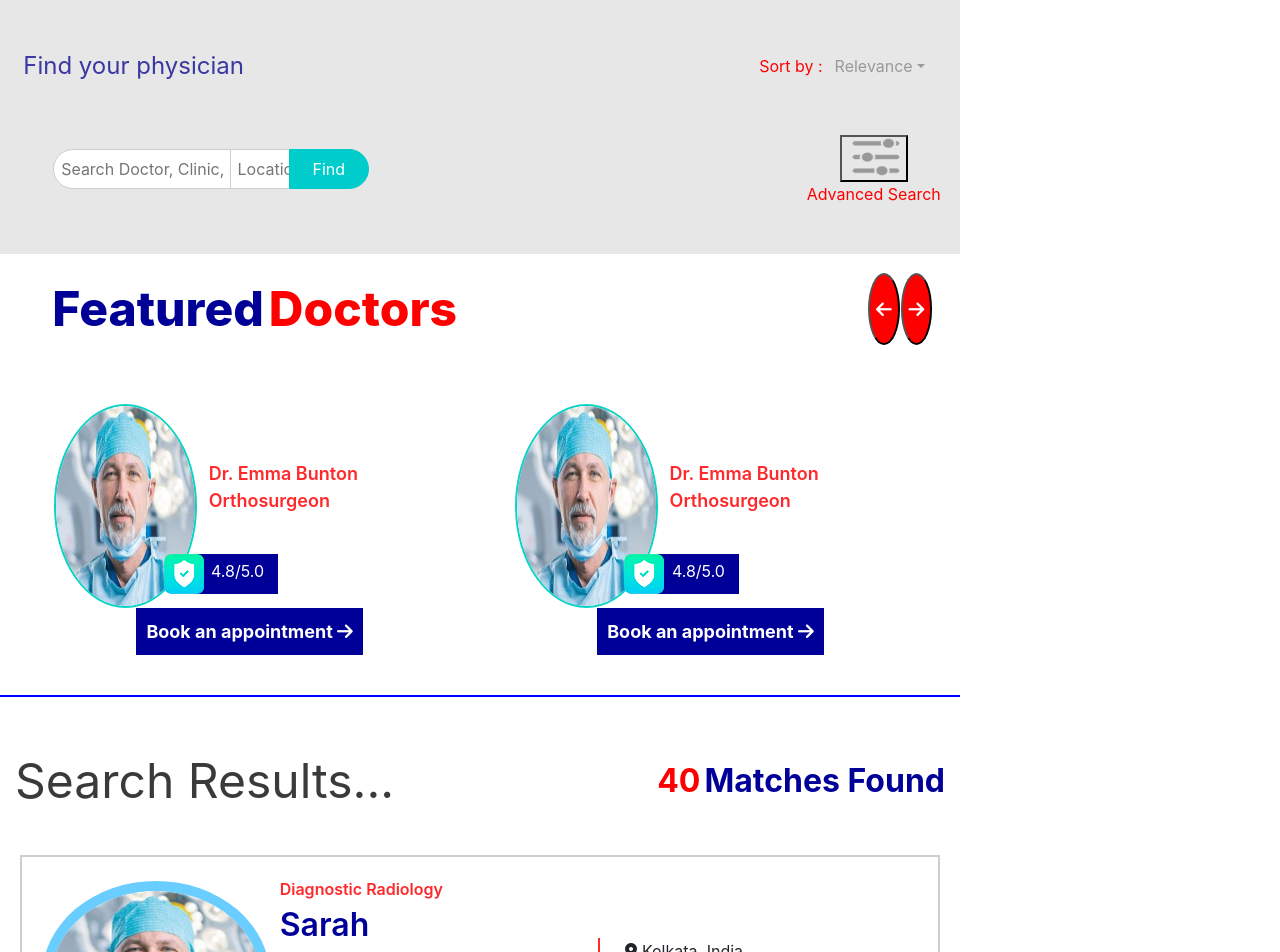
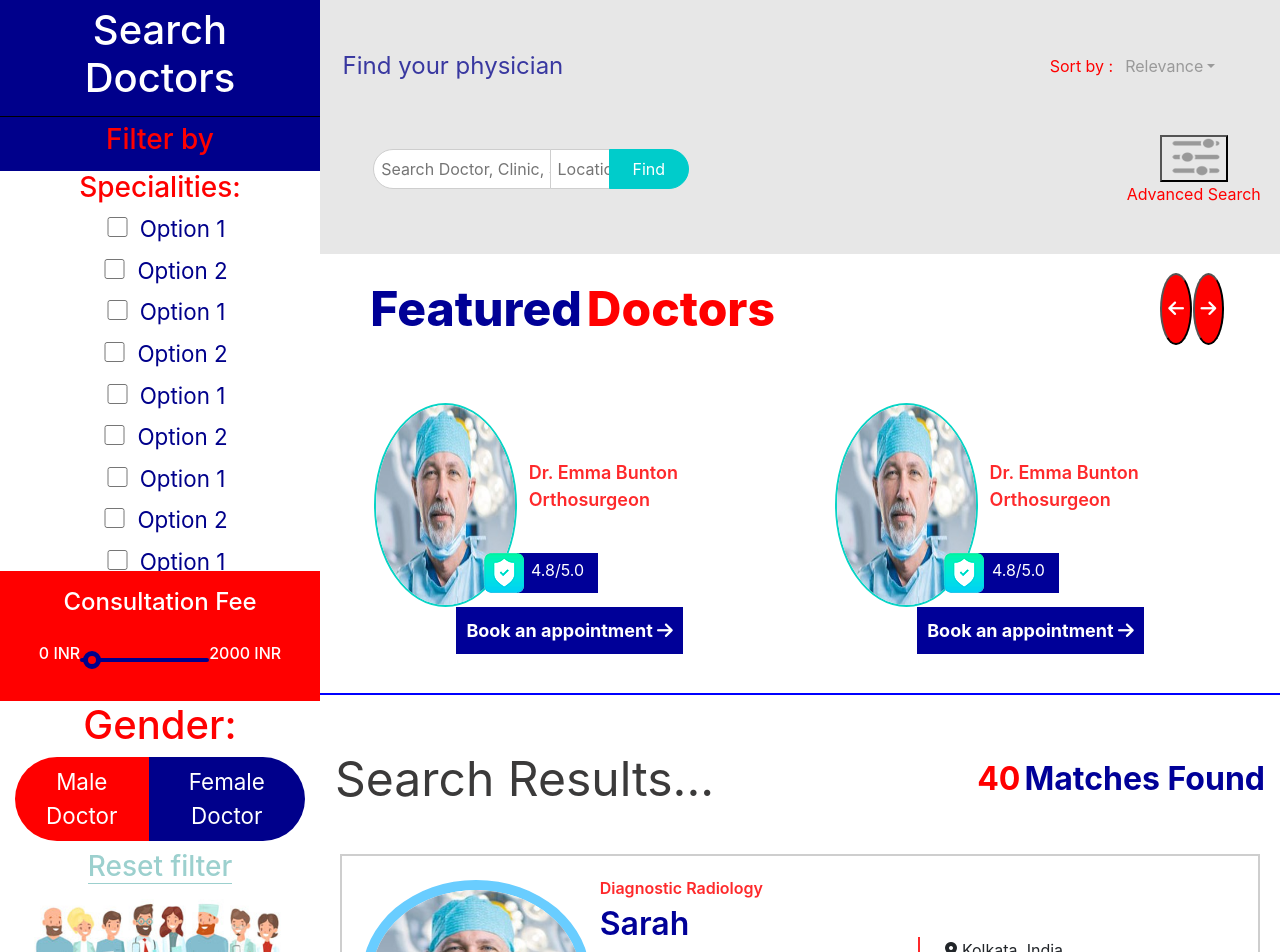
Before and after one commit to SatyakiWinsome/newpage, a React (Create React App) app in the folder newpage/: page / in a window 1280 px wide. Shown: the top 952 px of the page. Built offline with nearby package versions, Linux system fonts and the light colour scheme.

Commit message:
changes made

```diff
--- a/newpage/src/pages/searchdoctor/searchdoctor.css
+++ b/newpage/src/pages/searchdoctor/searchdoctor.css
@@ -1,7 +1,10 @@
 .customCol1SearchPage{
     padding: 0 !important;
 }
-
+.custCol1{
+    padding: 0 !important;
+    margin: 0 !important;
+}
 .row1{
     background: #e7e7e7;
 }
@@ -120,6 +123,7 @@
     color: white !important;
     padding: 1% !important;
     display: flex;
+    z-index: 2;
 }
 .ratingContainer1{
     background: #000098 !important;
@@ -194,7 +198,7 @@
 .cardDetailed{
     border: 2px solid #cecece;
     margin: 20px;
-    padding: 20px;;
+    padding: 20px;
 }
 .detailedImg{
     float: left;
@@ -313,9 +317,7 @@
 .detailedImgText41{
     margin-right: 15px;
 }
-.detailedImgText42{
 
-}
 /* =============================================================================== */
 
 @media (max-width:1000px){
@@ -427,3 +429,110 @@
         margin-left: 25%;
     }
 }
+
+
+/*============top left===============*/
+.cont1 {
+    background-color: darkblue;
+    color: white;
+    padding: 6px;
+  }
+  .cont2 {
+    background-color: darkblue;
+    color: red;
+    padding: 6px;
+    border-top: 1px solid black;
+  }
+  .cont3 {
+    color: darkblue;
+    overflow: scroll;
+    height: 400px;
+  }
+  .inp1 {
+    width: 45px;
+    height: 20px;
+  }
+  .cont4 {
+    background-color: red;
+    padding: 17px;
+  }
+  .slider {
+    -webkit-appearance: none;
+    width: 100%;
+    height: 4px;
+    border-radius: 5px;
+    background: darkblue;
+    outline: none;
+    /*opacity: 0.7;
+    -webkit-transition: .2s;
+    transition: opacity .2s;*/
+    margin-bottom: 22px;
+  }
+  .slider::-webkit-slider-thumb {
+    -webkit-appearance: none;
+    appearance: none;
+    width: 18px;
+    height: 18px;
+    border-radius: 50%;
+    background: red;
+    border: 5px solid darkblue;
+    cursor: pointer;
+  }
+  .slider::-moz-range-thumb {
+    width: 14px;
+    height: 14px;
+    border-radius: 50%;
+    background: red;
+    border: 9px solid darkblue;
+    cursor: pointer;
+  }
+  .card-input-radio {
+    display: none;
+  }
+
+  .card-input-radio:checked + .card1 {
+    background-color: red;
+    border: 3px solid green;
+  }
+  .card-input-radio:checked + .card2 {
+    background-color: darkblue;
+    border: 3px solid green;
+  }
+  .card1 {
+    background-color: red;
+    border: 3px solid transparent;
+    border-radius: 50px 0px 0px 50px;
+    display: inline-block;
+    text-align: center;
+    /*margin: 20px;*/
+    color: white;
+    padding: 5px;
+  }
+  .card2 {
+    background-color: darkblue;
+    border: 3px solid transparent;
+    border-radius: 0px 50px 50px 0px;
+    display: inline-block;
+    text-align: center;
+    /*margin: 20px;*/
+    color: white;
+    padding: 5px;
+  }
+  label {
+    font-size: 1.4em;
+  }
+  .docpic121 {
+    width: inherit;
+  }
+  .reset {
+    background-color: #ffffff00;
+    border: none;
+    color: #9cd0ce;
+  }
+
+.row101{
+    width: 100%;
+}
+.row102{
+    width: 100%;
+}
--- a/newpage/src/pages/searchdoctor/searchdoctor.js
+++ b/newpage/src/pages/searchdoctor/searchdoctor.js
@@ -5,6 +5,7 @@ import {Dropdown} from "react-bootstrap";
 import AdvancedSearch from "../../assets/images/advance_search_icon.png";
 import femaleDoc from "../../assets/images/exp_panel11.jpg";
 import tickmark from "../../assets/images/verify_tick_icon.png";
+import docPic121 from "../../assets/images/doctor_art_img.jpg";
 
 import "./searchdoctor.css";
 
@@ -12,10 +13,131 @@ class SearchDoctor extends React.Component{
 
     render(){
         return(
-            <div className="mainContainer">
-                 <div>
+            <div className="container-fluid">
+
                      {/* Left Part */}
-                 </div>
+        <div class="row rowR1">
+          <div class="col-sm-12 col-md-4 col-lg-3 custCol1">
+            <div class="container cont1">
+              <h1>
+                {" "}
+                Search <span style={{ fontSize: "1em" }}>Doctors</span>
+              </h1>
+            </div>
+            <div class="container cont2">
+              <h3>Filter by</h3>
+            </div>
+
+            <div class="container cont3">
+              <h3 style={{ color: "red" }}>Specialities:</h3>
+              <div class="checkbox">
+                <label>
+                  <input type="checkbox" value="" class="inp1" />
+                  Option 1
+                </label>
+              </div>
+              <div class="checkbox">
+                <label>
+                  <input type="checkbox" value="" class="inp1" />
+                  Option 2
+                </label>
+              </div>
+              <div class="checkbox">
+                <label>
+                  <input type="checkbox" value="" class="inp1" />
+                  Option 1
+                </label>
+              </div>
+              <div class="checkbox">
+                <label>
+                  <input type="checkbox" value="" class="inp1" />
+                  Option 2
+                </label>
+              </div>
+              <div class="checkbox">
+                <label>
+                  <input type="checkbox" value="" class="inp1" />
+                  Option 1
+                </label>
+              </div>
+              <div class="checkbox">
+                <label>
+                  <input type="checkbox" value="" class="inp1" />
+                  Option 2
+                </label>
+              </div>
+              <div class="checkbox">
+                <label>
+                  <input type="checkbox" value="" class="inp1" />
+                  Option 1
+                </label>
+              </div>
+              <div class="checkbox">
+                <label>
+                  <input type="checkbox" value="" class="inp1" />
+                  Option 2
+                </label>
+              </div>
+              <div class="checkbox">
+                <label>
+                  <input type="checkbox" value="" class="inp1" />
+                  Option 1
+                </label>
+              </div>
+              <div class="checkbox">
+                <label>
+                  <input type="checkbox" value="" class="inp1" />
+                  Option 2
+                </label>
+              </div>
+            </div>
+
+            <div class="container cont4">
+              <h4 style={{ color: "white" }}>Consultation Fee</h4>
+              <div
+                style={{
+                  display: "flex",
+                  marginTop: "28px",
+                  justifyContent: "center"
+                }}
+              >
+                <h6 style={{ color: "white" }}>0 INR</h6>
+                <br></br>
+                <div class="slidecontainer">
+                  <input
+                    type="range"
+                    min="0"
+                    max="2000"
+                    class="slider"
+                    id="myRange"
+                  />
+                </div>
+                <br></br>
+                <h6 style={{ color: "white" }}>2000 INR</h6>
+              </div>
+            </div>
+            <div class="container cont5">
+              <h1 style={{ color: "red" }}>Gender:</h1>
+              <div style={{ display: "flex", justifyContent: "center" }}>
+                <label>
+                  <input type="radio" name="option" class="card-input-radio" />
+                  <div class="card1">Male Doctor</div>
+                </label>
+
+                <label>
+                  <input type="radio" name="option" class="card-input-radio" />
+                  <div class="card2">Female Doctor</div>
+                </label>
+              </div>
+              <button type="reset" class="reset">
+                <h3 style={{ borderBottom: "1px solid" }}>Reset filter</h3>
+              </button>
+              <img src={docPic121} alt="doc" class="docpic121"></img>
+            </div>
+          </div>
+
+
+
                  <div class="col-sm-12 col-md-8 col-lg-9 customCol1SearchPage">
                     <div className="row1">
                         <div class="row row101">
@@ -62,7 +184,7 @@ class SearchDoctor extends React.Component{
                             </div>
                         </div>
                     </div>
-                    <div class="row">
+                    <div class="row row102">
                         <div className="row2">
                             <span className="row2C1">Featured</span>
                             <span className="row2C2">Doctors</span>
@@ -273,6 +395,7 @@ class SearchDoctor extends React.Component{
                     </div>
                  </div>
             </div>
+            </div>
         )
     }
 }
```
